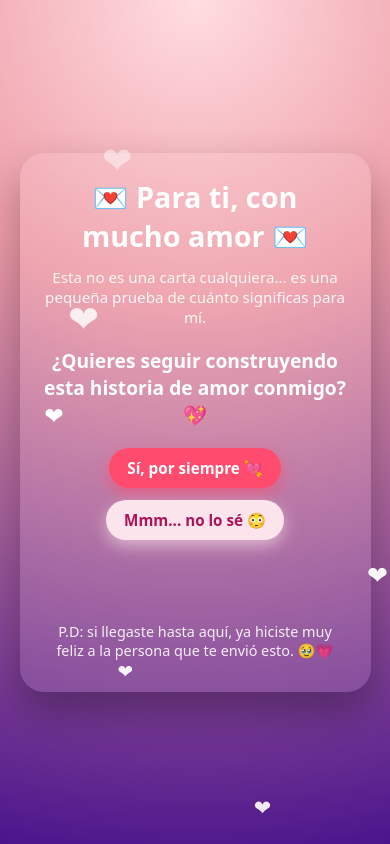
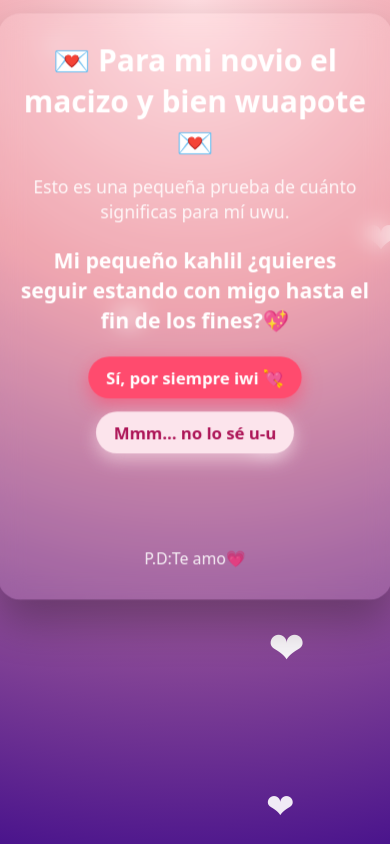
Before and after one commit to lizy-asd/carta, a plain HTML site: page index.html in a window 390 px wide. Drawn offline with Linux system fonts and the light colour scheme.

Commit message:
Update index.html

```diff
--- a/index.html
+++ b/index.html
@@ -2,9 +2,9 @@
 <html lang="es">
 <head>
   <meta charset="UTF-8" />
+  <meta name="viewport" content="width=device-width, initial-scale=1.0" />
   <title>Carta virtual de amor</title>
   <style>
-    /* ESTILOS GENERALES */
     * {
       box-sizing: border-box;
       margin: 0;
@@ -13,26 +13,27 @@
     }
 
     body {
-      height: 100vh;
+      min-height: 100vh;
       display: flex;
       align-items: center;
       justify-content: center;
       background: radial-gradient(circle at top, #ffdde1 0%, #ee9ca7 35%, #4a148c 100%);
       overflow: hidden;
       color: #fff;
+      padding: 16px;
     }
 
-    /* TARJETA */
     .card {
       position: relative;
-      width: 90%;
-      max-width: 500px;
+      width: 100%;
+      max-width: 480px;
       background: rgba(255, 255, 255, 0.1);
       border-radius: 24px;
-      padding: 24px 24px 32px;
+      padding: 24px 20px 28px;
       backdrop-filter: blur(10px);
       box-shadow: 0 20px 40px rgba(0, 0, 0, 0.3);
       text-align: center;
+      z-index: 1;
     }
 
     .card h1 {
@@ -41,19 +42,17 @@
     }
 
     .card p.sub {
-      font-size: 0.95rem;
+      font-size: 1.05rem;
       opacity: 0.9;
       margin-bottom: 20px;
     }
 
-    /* PREGUNTA */
     .question {
       margin: 16px 0 20px;
-      font-size: 1.2rem;
+      font-size: 1.3rem;
       font-weight: 600;
     }
 
-    /* BOTONES DE RESPUESTA */
     .buttons {
       display: flex;
       gap: 12px;
@@ -68,9 +67,8 @@
       border-radius: 999px;
       cursor: pointer;
       font-weight: 600;
-      font-size: 0.95rem;
-      transition: transform 0.15s ease, box-shadow 0.15s ease,
-        background 0.15s ease;
+      font-size: 1rem;
+      transition: transform 0.15s ease, box-shadow 0.15s ease, background 0.15s ease;
     }
 
     .btn-yes {
@@ -90,135 +88,163 @@
       box-shadow: 0 8px 20px rgba(0, 0, 0, 0.25);
     }
 
-    /* RESPUESTA MOSTRADA */
     .answer {
-      min-height: 48px;
+      min-height: 52px;
       font-size: 1rem;
       margin-top: 8px;
     }
 
     .answer span {
       display: inline-block;
-      padding: 6px 14px;
+      padding: 8px 14px;
       border-radius: 16px;
-      background: rgba(0, 0, 0, 0.15);
+      background: rgba(0, 0, 0, 0.18);
     }
 
-    /* TEXTO EXTRA (OPCIONAL) */
     .extra-message {
       margin-top: 18px;
-      font-size: 0.9rem;
+      font-size: 0.95rem;
       opacity: 0.9;
     }
 
-    /* CORAZONES FLOTANDO */
     .heart {
       position: fixed;
       bottom: -40px;
-      font-size: 24px;
+      font-size: 28px; /* un poco más grandes por defecto */
       animation-name: floatUp;
       animation-timing-function: linear;
       animation-iteration-count: 1;
       pointer-events: none;
       opacity: 0.9;
+      z-index: 0;
     }
 
     @keyframes floatUp {
       0% {
-        transform: translateY(0) scale(0.8);
+        transform: translateY(0) scale(0.9);
         opacity: 0.9;
       }
       50% {
         opacity: 1;
       }
       100% {
-        transform: translateY(-110vh) scale(1.4);
+        transform: translateY(-110vh) scale(1.5);
         opacity: 0;
+      }
+    }
+
+    /* Ajustes para pantallas pequeñas (celular) */
+    @media (max-width: 600px) {
+      body {
+        align-items: flex-start;      /* sube la carta hacia arriba */
+        padding-top: 40px;            /* espacio pequeño arriba */
+      }
+
+      .card {
+        transform: scale(1.1);        /* carta un poco más grande */
+        border-radius: 20px;
+      }
+
+      .card h1 {
+        font-size: 1.7rem;
+      }
+
+      .card p.sub {
+        font-size: 1rem;
+      }
+
+      .question {
+        font-size: 1.2rem;
+      }
+
+      .btn {
+        font-size: 0.95rem;
+        padding: 9px 16px;
+      }
+
+      .extra-message {
+        font-size: 0.9rem;
+      }
+
+      .heart {
+        font-size: 32px;              /* corazones más grandes en cel */
       }
     }
   </style>
 </head>
 <body>
   <div class="card">
-    <h1>💌 Para ti, con mucho amor 💌</h1>
+    <h1>💌 Para mi novio el macizo y bien wuapote 💌</h1>
     <p class="sub">
-      Esta no es una carta cualquiera... es una pequeña prueba de cuánto significas para mí.
+      Esto es una pequeña prueba de cuánto significas para mí uwu.
     </p>
 
     <p class="question">
-      ¿Quieres seguir construyendo esta historia de amor conmigo? 💖
+      Mi pequeño kahlil ¿quieres seguir estando con migo hasta el fin de los fines?💖
     </p>
 
     <div class="buttons">
-      <button class="btn btn-yes" id="btnYes">Sí, por siempre 💘</button>
-      <button class="btn btn-no" id="btnNo">Mmm... no lo sé 😳</button>
+      <button class="btn btn-yes" id="btnYes">Sí, por siempre iwi 💘</button>
+      <button class="btn btn-no" id="btnNo">Mmm... no lo sé u-u </button>
     </div>
 
     <div class="answer" id="answerText"></div>
 
     <p class="extra-message">
-      P.D: si llegaste hasta aquí, ya hiciste muy feliz a la persona que te envió esto. 🥹💗
+      P.D:Te amo💗
     </p>
   </div>
 
   <script>
-    // Referencias a los elementos
     const btnYes = document.getElementById("btnYes");
     const btnNo = document.getElementById("btnNo");
     const answerText = document.getElementById("answerText");
 
-    // Cuando responde "Sí"
     btnYes.addEventListener("click", () => {
       answerText.innerHTML =
-        '<span>Sabía que íbas a decir que sí 💖 Gracias por quedarte conmigo, prometo hacerte feliz cada día.</span>';
-      // Más corazones cuando dice que sí
-      burstHearts(20);
+        '<span> 💖 Gracias por quedarte conmigo iwi, prometo hacerte feliz cada día.</span>';
+      burstHearts(22); // un poquito más de corazones
     });
 
-    // Cuando responde "No" o "No lo sé"
     btnNo.addEventListener("click", () => {
       answerText.innerHTML =
-        '<span>Está bien, tómate tu tiempo 🥺💔. Solo quiero que sepas que eres muy importante para mí.</span>';
-      // Pocos corazones, más lentos
-      burstHearts(8);
+        '<span> 💔 como se atrevio a poner que no  T.T💔💔💔 </span>';
+      burstHearts(10);
     });
 
-    // FUNCIÓN PARA CREAR UN CORAZÓN INDIVIDUAL
     function createHeart() {
       const heart = document.createElement("span");
       heart.classList.add("heart");
       heart.textContent = "❤";
 
-      // Posición horizontal aleatoria (0 a 100vw)
+      // posición horizontal
       heart.style.left = Math.random() * 100 + "vw";
 
-      // Duración de la animación (4s a 8s)
-      const duration = 4 + Math.random() * 4;
+      // DURACIÓN MÁS RÁPIDA: entre 3 y 5 segundos
+      const duration = 3 + Math.random() * 2;
       heart.style.animationDuration = duration + "s";
 
-      // Tamaño aleatorio del corazón
-      const size = 18 + Math.random() * 18;
+      // TAMAÑO MÁS GRANDE
+      const size = 26 + Math.random() * 18;
       heart.style.fontSize = size + "px";
 
       document.body.appendChild(heart);
 
-      // Eliminar el corazón del DOM cuando termine la animación
       setTimeout(() => {
         heart.remove();
       }, duration * 1000);
     }
 
-    // CORAZONES CONSTANTES DE FONDO
+    // corazones de fondo un poco más seguidos
     setInterval(() => {
       createHeart();
-    }, 800); // cada 0.8s
+    }, 600); // antes 800ms
 
-    // CORAZONES EXTRA CUANDO RESPONDE
     function burstHearts(amount) {
       for (let i = 0; i < amount; i++) {
         setTimeout(() => {
           createHeart();
-        }, i * 80);
+        }, i * 70);
       }
     }
   </script>
```
